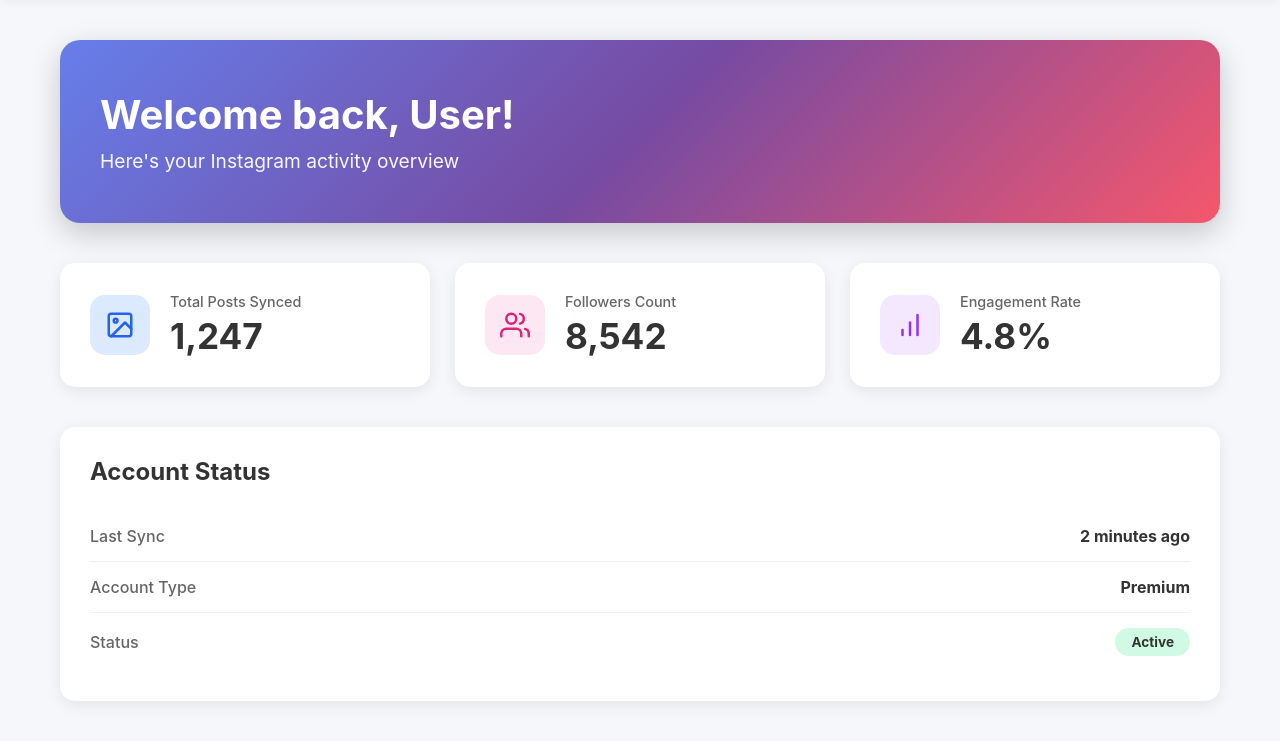
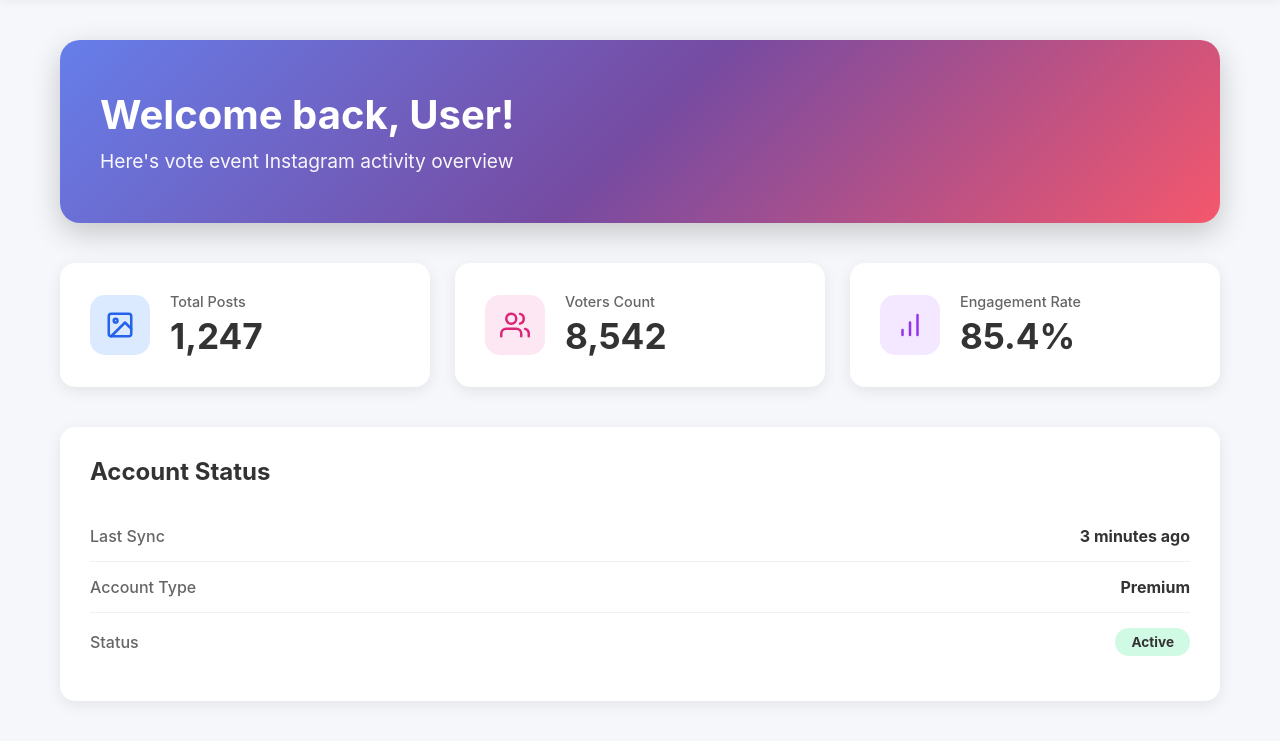
Before and after one commit to Voidop09/Insanegram, a website: page public/dashboard.html in a window 1280 px wide. Shown: the part 79-820 px from the top of the page. Drawn offline with Linux system fonts and the light colour scheme.

Commit message:
Update dashboard.html

```diff
--- a/public/dashboard.html
+++ b/public/dashboard.html
@@ -398,7 +398,7 @@
         <!-- Welcome Section -->
         <div class="welcome-section">
             <h2>Welcome back, <span id="username">User</span>!</h2>
-            <p>Here's your Instagram activity overview</p>
+            <p>Here's vote event Instagram activity overview</p>
         </div>
 
         <!-- Stats Grid -->
@@ -414,7 +414,7 @@
                         </svg>
                     </div>
                     <div class="stat-info">
-                        <p>Total Posts Synced</p>
+                        <p>Total Posts </p>
                         <h3>1,247</h3>
                     </div>
                 </div>
@@ -432,7 +432,7 @@
                         </svg>
                     </div>
                     <div class="stat-info">
-                        <p>Followers Count</p>
+                        <p>Voters Count</p>
                         <h3>8,542</h3>
                     </div>
                 </div>
@@ -450,7 +450,7 @@
                     </div>
                     <div class="stat-info">
                         <p>Engagement Rate</p>
-                        <h3>4.8%</h3>
+                        <h3>85.4%</h3>
                     </div>
                 </div>
             </div>
@@ -461,7 +461,7 @@
             <h3>Account Status</h3>
             <div class="status-item">
                 <span>Last Sync</span>
-                <span>2 minutes ago</span>
+                <span>3 minutes ago</span>
             </div>
             <div class="status-item">
                 <span>Account Type</span>
```
